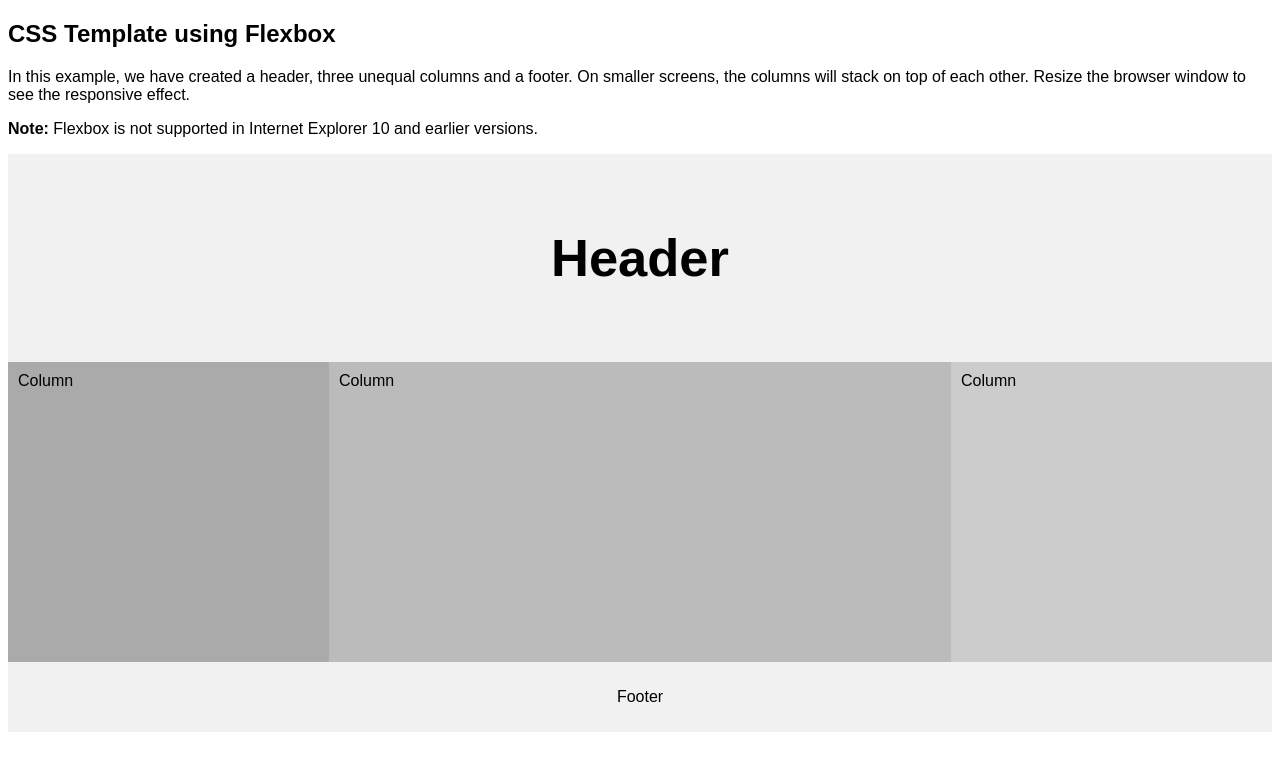
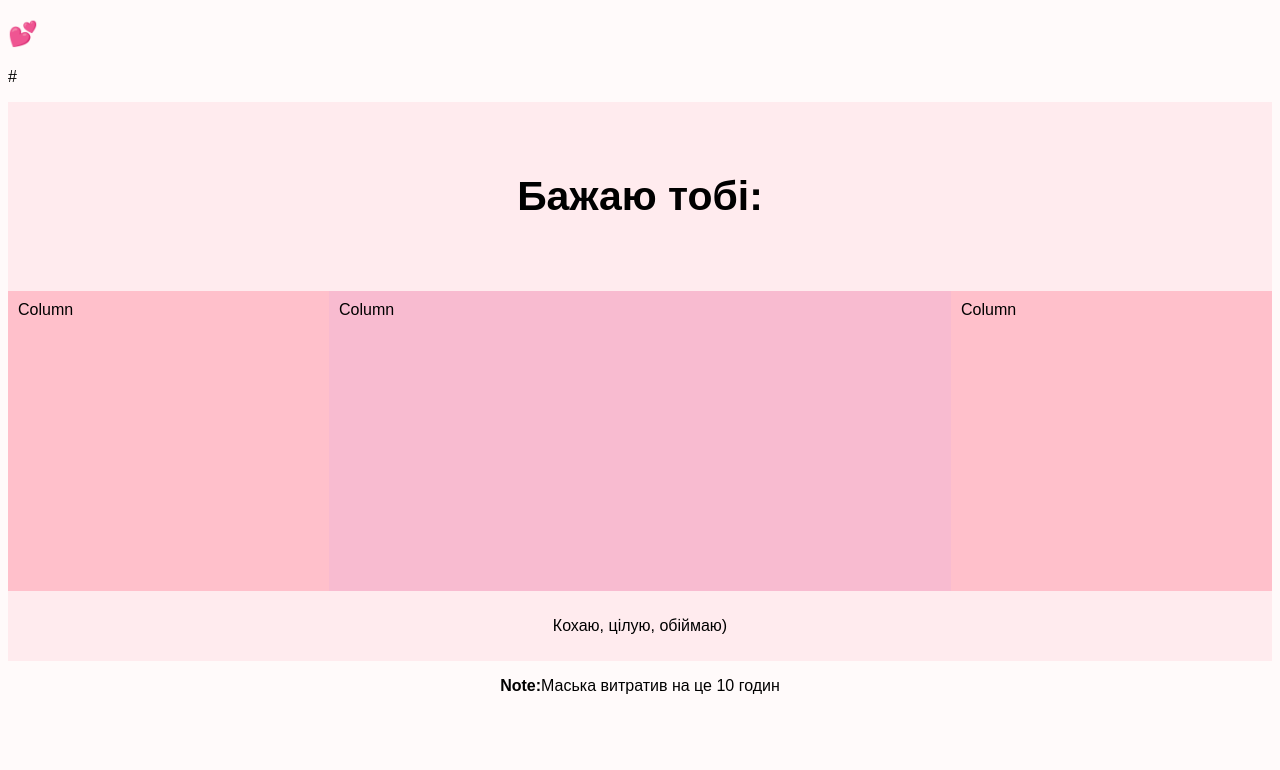
Before and after one commit to Gsjwhrbf/main, a plain HTML site: page index.html in a window 1280 px wide. Drawn offline with nearby package versions, Linux system fonts and the light colour scheme.

Commit message:
first commit

```diff
--- a/index.html
+++ b/index.html
@@ -10,22 +10,24 @@
     <title>Document</title>
 </head>
 <body>
-    <h2>CSS Template using Flexbox</h2>
-<p>In this example, we have created a header, three unequal columns and a footer. On smaller screens, the columns will stack on top of each other. Resize the browser window to see the responsive effect.</p>
-<p><strong>Note:</strong> Flexbox is not supported in Internet Explorer 10 and earlier versions.</p>
+    <h2>💕</h2>
+<p>#</p>
+
 
 <div class="header">
-  <h2>Header</h2>
+  <h3>Бажаю тобі:</h3>
 </div>
 
 <div class="row">
-  <div class="column side" style="background-color:#aaa;">Column</div>
-  <div class="column middle" style="background-color:#bbb;">Column</div>
-  <div class="column side" style="background-color:#ccc;">Column</div>
+  <div class="column side" style="background-color:#FFC0CB;">Column</div>
+  <div class="column middle" style="background-color:#F8BBD0;">Column</div>
+  <div class="column side" style="background-color:#FFC0CB;">Column</div>
 </div>
 
 <div class="footer">
-  <p>Footer</p>
+  <p>Кохаю, цілую, обіймаю)</p>
 </div>
+<p class="note"><strong>Note:</strong>Маська витратив на це 10 годин</p>
+
 </body>
 </html>
--- a/style.css
+++ b/style.css
@@ -4,10 +4,11 @@
 
   body {
     font-family: Arial, Helvetica, sans-serif;
+    background-color:#FFFAFA;
   }
 
   .header {
-    background-color: #f1f1f1;
+    background-color: #FFEBEE;
     padding: 30px;
     text-align: center;
     font-size: 35px;
@@ -36,9 +37,14 @@
   }
 
   .footer {
-    background-color: #f1f1f1;
+    background-color: #FFEBEE;
     padding: 10px;
     text-align: center;
+  }
+
+  .note {
+    display: flex;
+    justify-content: center;
   }
 
   @media (max-width: 600px) {
```
